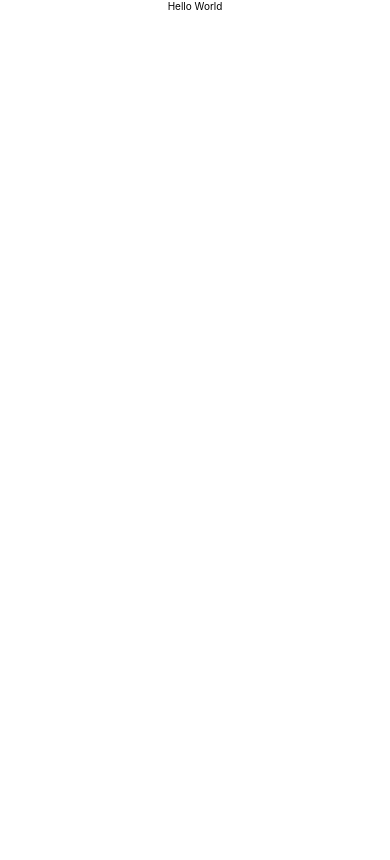
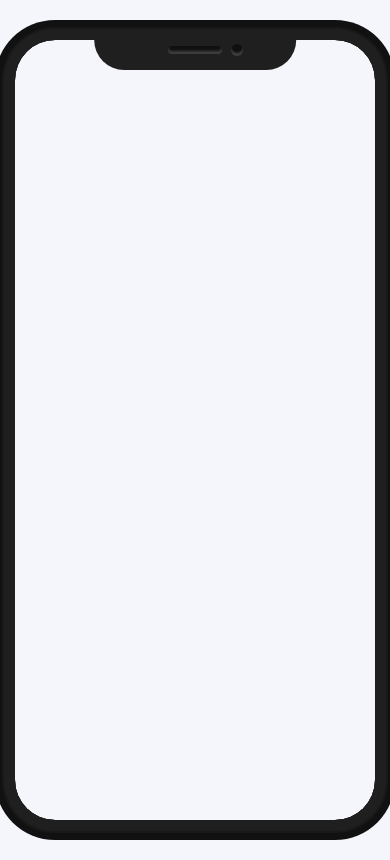
Before and after one commit to sandeepgangaram/react-chat-ui, a React (Create React App) app: page / in a window 390 px wide. Built offline with nearby package versions, Linux system fonts and the light colour scheme.

Commit message:
add iphone screen background

```diff
--- a/src/App.js
+++ b/src/App.js
@@ -1,7 +1,12 @@
+import Phone from "./components/phone/Phone";
 import "./App.css";
 
 function App() {
-  return <div className="App">Hello World</div>;
+  return (
+    <div className="App">
+      <Phone />
+    </div>
+  );
 }
 
 export default App;
--- /dev/null
+++ b/src/components/phone/Phone.css
@@ -0,0 +1,77 @@
+.iphone-x {
+  position: relative;
+  margin: 40px auto;
+  width: 360px;
+  height: 780px;
+  border-radius: 40px;
+  box-shadow: 0px 0px 0px 11px #1f1f1f, 0px 0px 0px 13px #191919,
+    0px 0px 0px 20px #111;
+}
+.iphone-x::before,
+.uphone-x::after {
+  content: "";
+  position: absolute;
+  left: 50%;
+  transform: translateX(-50%);
+}
+
+.iphone-x::after {
+  bottom: 7px;
+  width: 140px;
+  height: 4px;
+  background-color: #f2f2f2;
+  border-radius: 10px;
+}
+
+.iphone-x::before {
+  top: 0px;
+  width: 56%;
+  height: 30px;
+  background-color: #1f1f1f;
+  border-radius: 0px 0px 40px 40px;
+}
+
+i,
+b,
+s,
+span {
+  position: absolute;
+  display: block;
+  color: transparent;
+}
+
+i {
+  top: 0px;
+  left: 50%;
+  transform: translate(-50%, 6px);
+  height: 8px;
+  width: 15%;
+  background-color: #101010;
+  border-radius: 8px;
+  box-shadow: inset 0px -3px 3px 0px rgba(256, 256, 256, 0.2);
+}
+
+b {
+  left: 10%;
+  top: 0px;
+  transform: translate(180px, 4px);
+  width: 12px;
+  height: 12px;
+  background-color: #101010;
+  border-radius: 12px;
+  box-shadow: inset 0px -3px 2px 0px rgba(256, 256, 256, 0.2);
+}
+.b::after {
+  content: "";
+  position: absolute;
+  background-color: #2d4d76;
+  width: 6px;
+  height: 6px;
+  top: 2px;
+  left: 2px;
+  top: 3px;
+  left: 3px;
+  display: block;
+  border-radius: 4px;
+  box-shadow: inset 0px -2px 2px rgba(0, 0, 0, 0.5);
+}
--- /dev/null
+++ b/src/components/phone/Phone.js
@@ -0,0 +1,12 @@
+import "./Phone.css";
+
+const Phone = () => {
+  return (
+    <div className="iphone-x">
+      <i>Speaker</i>
+      <b>Camera</b>
+    </div>
+  );
+};
+
+export default Phone;
--- a/src/index.css
+++ b/src/index.css
@@ -13,6 +13,7 @@ body {
     sans-serif;
   -webkit-font-smoothing: antialiased;
   -moz-osx-font-smoothing: grayscale;
+  background: #f4f6fc;
 }
 
 code {
```
